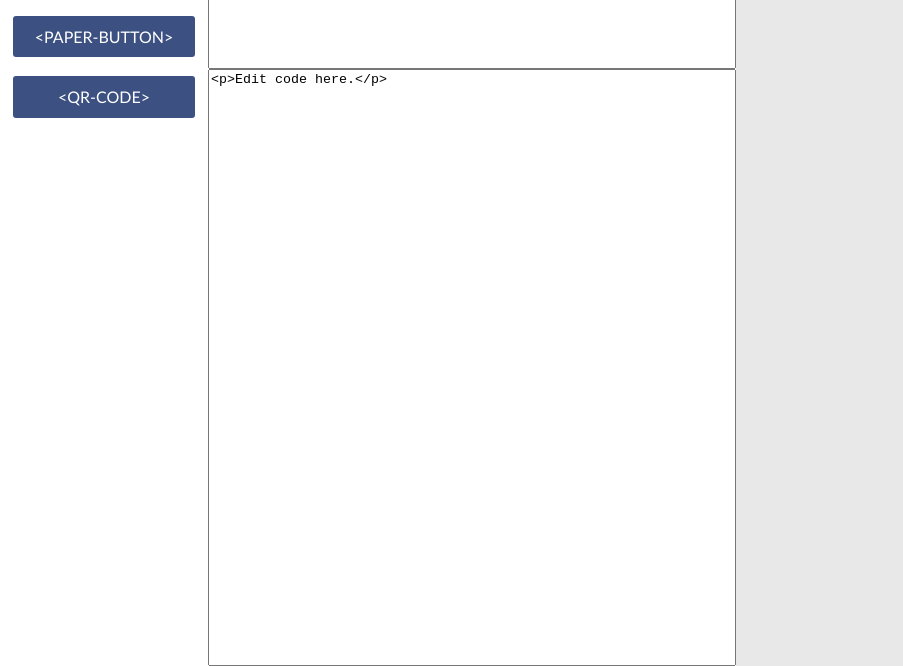
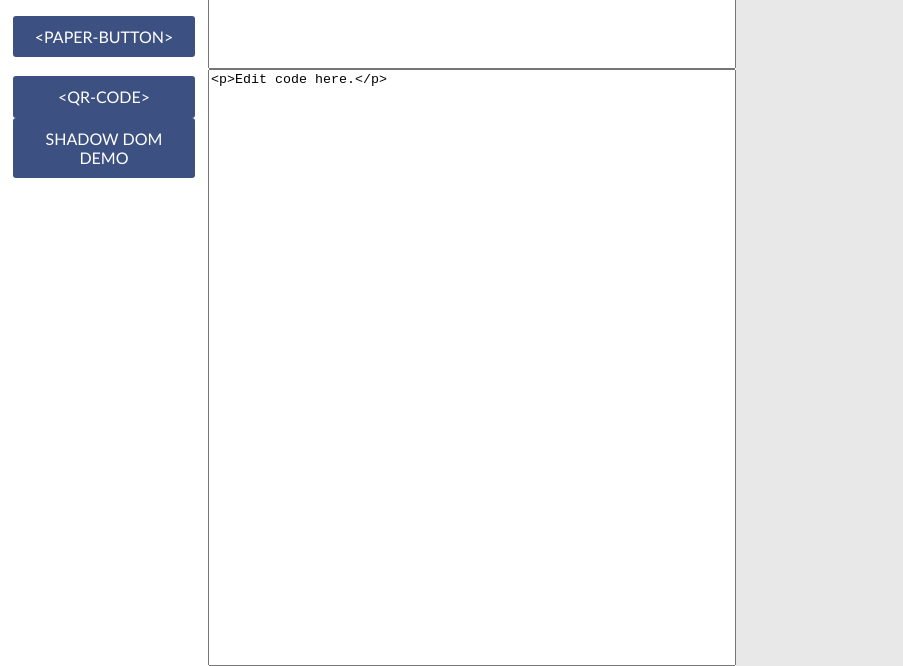
Before and after one commit to chriisu/webcomponents-demo, a plain HTML site: page index.html in a window 1280 px wide. Shown: the part 134-800 px from the top of the page, without its empty margins (0-903 px from the left). Drawn offline with Linux system fonts and the light colour scheme; no server answers.

Commit message:
shadowDemo button

```diff
--- a/index.html
+++ b/index.html
@@ -21,6 +21,7 @@
                 <paper-button id="btn-paperbutton">&lt;paper-button&gt;</paper-button>
                 <br />
                 <paper-button id="btn-qr-code">&lt;QR-code&gt;</paper-button>
+                <paper-button id="btn-shadowDom">Shadow DOM demo</paper-button>
 			</div>
 			<div class="view-code">
 				<textarea id="import" readonly></textarea>
```
